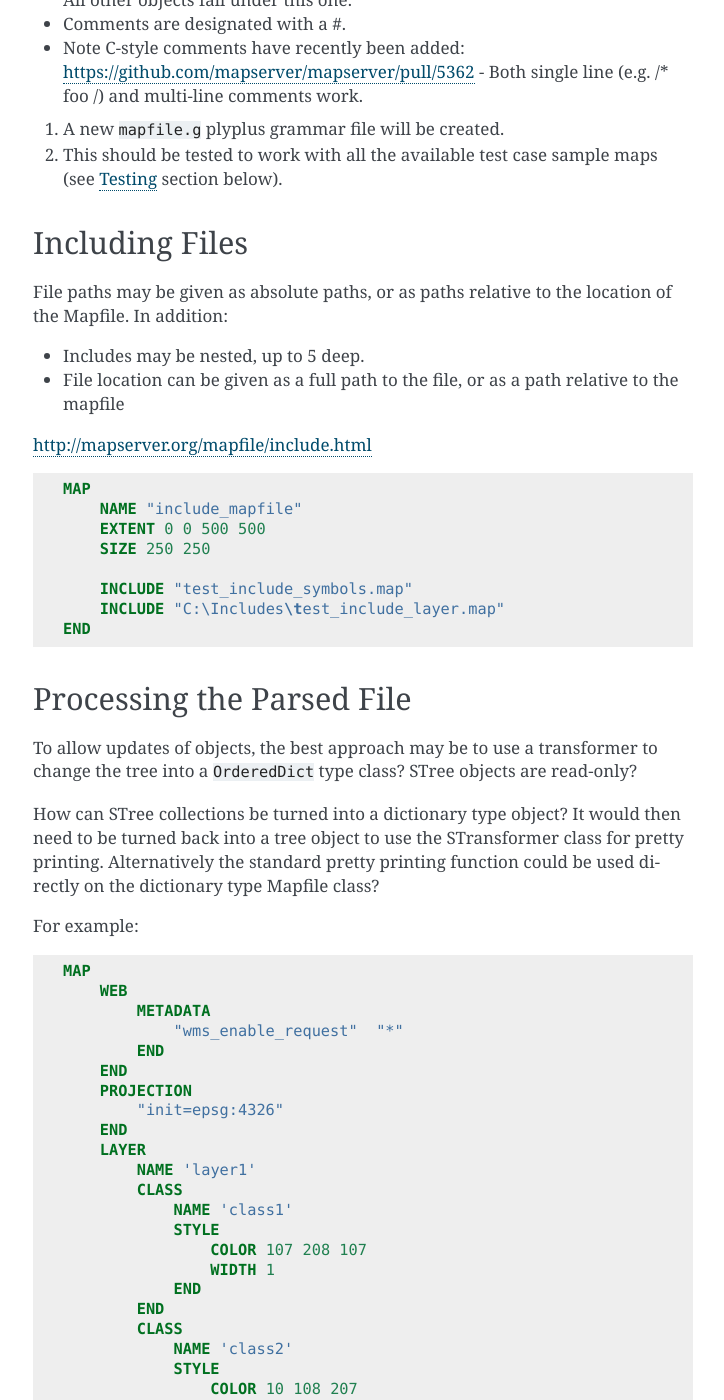
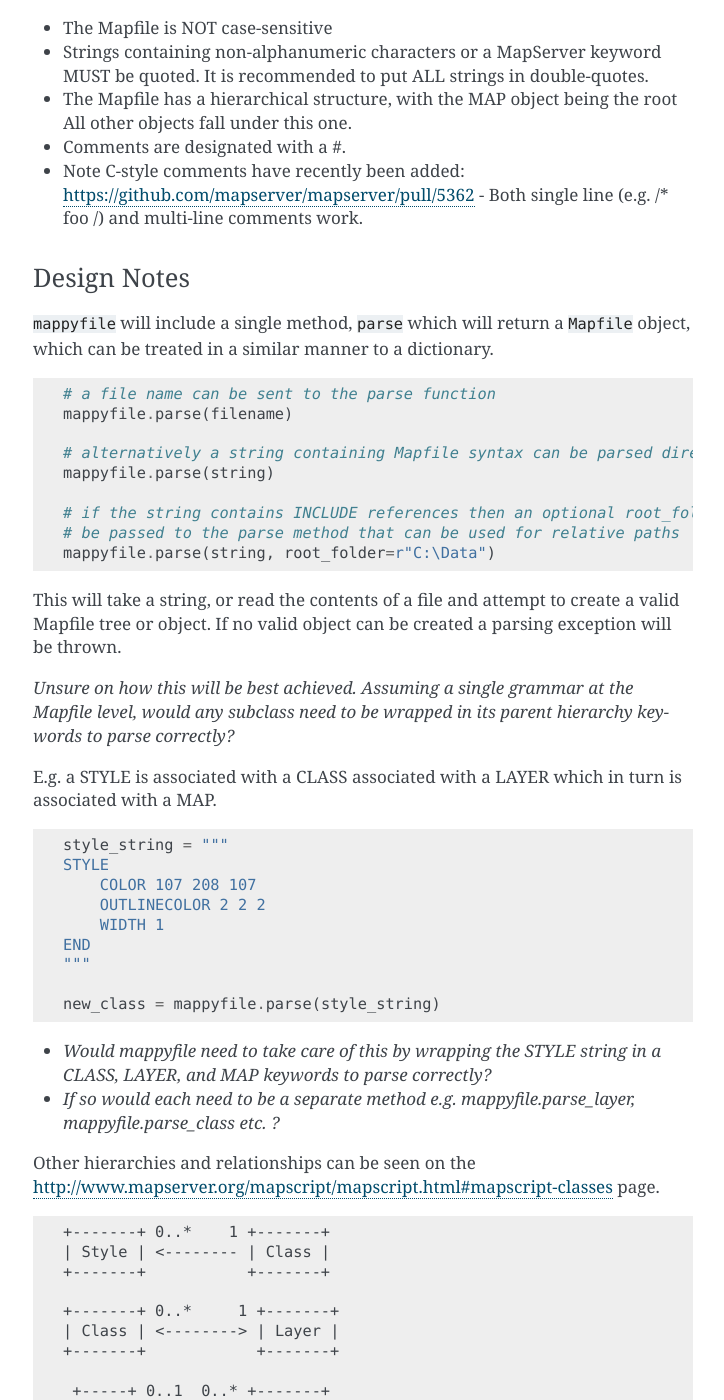
Before and after one commit to geographika/mappyfile, a Sphinx documentation site: the page built from docs/index.rst, in a window 1280 px wide and 1400 px high, scrolled down 836 px. Shown: the whole window, without its empty margins (387-1111 px from the left). Built offline with Sphinx 7.4.7, drawn with Linux system fonts in a browser that asks for light colours; some of the changed text lies outside the part shown.

```diff
--- a/docs/index.rst
+++ b/docs/index.rst
@@ -14,16 +14,21 @@ A Python library to create and modify `MapServer <http://mapserver.org/documenta
 Parsing
 -------
 
-Finding grammar keywords:
+#. A new ``mapfile.g`` plyplus grammar file will be created.
+#. This should be tested to work with all the available test case sample maps (see :ref:`testing` section below).
+
+Keywords
+++++++++
 
 + All the tokens used by MapServer are listed in the following file: https://github.com/mapserver/mapserver/blob/master/maplexer.l
   To create the grammar perhaps this file can itself be parsed to output the tokens? This would help with keeping the two projects in sync.
 + The keywords are also listed at: http://mapserver.org/mapfile/index.html
 + There is also a Lexer for code formatting used for map file code snippets at https://github.com/mapserver/docs/blob/branch-7-0/conf.py (see bottom of file)
 
+MapFiles
+++++++++
+
 Details on the structure of the Mapfile can be found at: http://mapserver.org/mapfile/index.html#notes
-
-Notes on Mapfiles:
 
 + The Mapfile is NOT case-sensitive
 + Strings containing non-alphanumeric characters or a MapServer keyword MUST be quoted. It is recommended to put ALL strings in double-quotes.
@@ -31,18 +36,71 @@ Notes on Mapfiles:
 + Comments are designated with a #.
 + Note C-style comments have recently been added: https://github.com/mapserver/mapserver/pull/5362 - Both single line (e.g. /* foo /) and multi-line comments work.
 
-#. A new ``mapfile.g`` plyplus grammar file will be created.
-#. This should be tested to work with all the available test case sample maps (see :ref:`testing` section below).
+Design Notes
+++++++++++++
+
+``mappyfile`` will include a single method, ``parse`` which will return a ``Mapfile`` object, which can be treated in a similar manner to a dictionary.
+
+.. code-block:: python
+
+    # a file name can be sent to the parse function
+    mappyfile.parse(filename)
+
+    # alternatively a string containing Mapfile syntax can be parsed directly
+    mappyfile.parse(string)
+
+    # if the string contains INCLUDE references then an optional root_folder can
+    # be passed to the parse method that can be used for relative paths
+    mappyfile.parse(string, root_folder=r"C:\Data")
+
+This will take a string, or read the contents of a file and attempt to create a valid Mapfile tree or object. If no valid object can be created a parsing exception will be thrown.
+
+*Unsure on how this will be best achieved. Assuming a single grammar at the Mapfile level, would any subclass need to be wrapped in its parent hierarchy keywords to parse correctly?*
+
+E.g. a STYLE is associated with a CLASS associated with a LAYER which in turn is associated with a MAP.
+
+.. code-block:: python
+
+    style_string = """
+    STYLE
+        COLOR 107 208 107
+        OUTLINECOLOR 2 2 2
+        WIDTH 1
+    END
+    """
+
+    new_class = mappyfile.parse(style_string)
+
++ *Would mappyfile need to take care of this by wrapping the STYLE string in a CLASS, LAYER, and MAP keywords to parse correctly?*
++ *If so would each need to be a separate method e.g. mappyfile.parse_layer, mappyfile.parse_class etc. ?*
+
+Other hierarchies and relationships can be seen on the http://www.mapserver.org/mapscript/mapscript.html#mapscript-classes page.
+
+.. code-block:: bat
+
+    +-------+ 0..*    1 +-------+
+    | Style | <-------- | Class |
+    +-------+           +-------+
+
+    +-------+ 0..*     1 +-------+
+    | Class | <--------> | Layer |
+    +-------+            +-------+
+
+     +-----+ 0..1  0..* +-------+
+     | Map | <--------> | Layer |
+     +-----+            +-------+
 
 Including Files
----------------
++++++++++++++++
 
-File paths may be given as absolute paths, or as paths relative to the location of the Mapfile. In addition:
+The parser will also need to allow for files (containing further Mapfile declarations) referenced in the Mapfile to be loaded and parsed.
 
 + Includes may be nested, up to 5 deep.
-+ File location can be given as a full path to the file, or as a path relative to the mapfile
++ File location can be given as a full path to the file, or as a path relative to the Mapfile
++ If a string is provided to the ``parse`` method, then an optional ``root_folder`` parameter can be used
+  to work with relative paths
 
-http://mapserver.org/mapfile/include.html
+See http://mapserver.org/mapfile/include.html for further details.
 
 .. code-block:: mapfile
 
@@ -58,11 +116,13 @@ http://mapserver.org/mapfile/include.html
 Processing the Parsed File
 --------------------------
 
-To allow updates of objects, the best approach may be to use a transformer to change the tree into a ``OrderedDict`` type class? STree objects are read-only?
++ *To allow updates of objects and properties would the best approach may be to use a transformer to change the tree into a OrderedDict type class?
+  STree objects are read-only?*
++ *How can STree collections be turned into a nested dictionary type object? It would then need to be turned back into a tree object
+   to use the STransformer class for pretty printing and creating diagrams. Alternatively a pretty printing function could be used directly on the dictionary type Mapfile class?* The pydot diagrams however are a nice feature.
++ Could one approach be to write the dict to a Mapfile string and reparse this for diagrams?
 
-How can STree collections be turned into a dictionary type object? It would then need to be turned back into a tree object to use the STransformer class for pretty printing. Alternatively the standard pretty printing function could be used directly on the dictionary type Mapfile class?
-
-For example:
+For example taking the Mapfile below:
 
 .. code-block:: mapfile
 
@@ -103,10 +163,7 @@ For example:
         END
     END
 
-Would become a nested dictionary similar to below. Note the use of an index for a key where objects have no ``NAME`` properties. These are
-ignored when outputting the representation back to a Mapfile.
-
-Most objects have a set of key/value pairs. ``PROJECTION`` however should be treated as a list (see http://www.mapserver.org/mapfile/projection.html).
+Would become a nested dictionary similar to below.
 
 .. code-block:: python
 
@@ -159,69 +216,34 @@ Most objects have a set of key/value pairs. ``PROJECTION`` however should be tre
       }
     }
 
-``mappyfile`` will include a single method, ``parse`` which will return a ``Mapfile`` object, which can be treated in a similar manner to a dictionary.
+Notes on the above:
 
-.. code-block:: python
++ Objects that can have multiple instances in a Mapfile will be stored as a OrderedDict of Dicts (as order is important).
+  The ``NAME`` value of the object will be used for the key. If this is not present then the index can be used.  These keys ignored when outputting
+  the representation back to a Mapfile.
++ Most objects have a set of key/value pairs. ``PROJECTION`` however should be treated as a list
+  (see http://www.mapserver.org/mapfile/projection.html).
 
-    mappyfile.parse(string)
+Implementation Notes
+++++++++++++++++++++
 
-This will take a string and attempt to create a valid Mapfile object. If no valid object can be created a parsing exception will be thrown.
++ Use iterators for the dicts? See http://stackoverflow.com/a/4391722/179520 for making these iterators.
++ If iterators are used then they will need to be converted to lists when accessed
 
-*Unsure on how this will be best achieved. Assuming a single grammar at the Mapfile level, would any subclass need to be wrapped in its parent hierarchy to parse correctly?*
+  .. code-block:: python
 
-E.g. a STYLE is associated with a CLASS associated with a LAYER which in turn is associated with a MAP. Other hierarchies and relationships can be seen
-on the http://www.mapserver.org/mapscript/mapscript.html#mapscript-classes page.
+	  # depending on if an iterator approach is used may need to do something like the below
+	  layers = list(d.items()) # for Python 3 and iterator approach- http://stackoverflow.com/questions/10058140/accessing-items-in-a-ordereddict
 
-.. code-block:: bat
-
-    +-------+ 0..*    1 +-------+
-    | Style | <-------- | Class |
-    +-------+           +-------+
-
-    +-------+ 0..*     1 +-------+
-    | Class | <--------> | Layer |
-    +-------+            +-------+
-
-     +-----+ 0..1  0..* +-------+
-     | Map | <--------> | Layer |
-     +-----+            +-------+
-
-.. code-block:: python
-
-    style_string = """
-    STYLE
-        COLOR 107 208 107
-        OUTLINECOLOR 2 2 2
-        WIDTH 1
-    END
-    """
-
-    new_class = mappyfile.parse(style_string)
-
-*Would the library need to take care of this by wrapping the string in a CLASS, LAYER, and MAP keywords to parse correctly?*
-
-*If so would each need to be a separate method e.g. mappyfile.parse_layer, mappyfile.parse_class etc. ?*
-
-For objects that can have multiple instances in a Mapfile, they will be stored as a OrderedDict of Dicts (as order is important).
-The NAME value will be used for the key. If this is not present then the index can be used.
-
-See http://stackoverflow.com/a/4391722/179520 for making these iterators.
-
-.. code-block:: python
-
-	# depending on if an iterator approach is used may need to do something like the below
-	layer1 = list(d.items())[0] # for Python 3 - http://stackoverflow.com/questions/10058140/accessing-items-in-a-ordereddict
-
-May make use of https://github.com/bcj/AttrDict to allow property-like access to dictionary objects.
++ Could make use of https://github.com/bcj/AttrDict to allow property-like access to dictionary objects (see proposed API examples below)?
 
 API Examples
 ------------
 
-The API is based on Python's configparser API.
-https://docs.python.org/3/library/configparser.html#mapping-protocol-access
+This section details the proposed use of the ``mappyfile`` library. The API will be similar to Python's `configparser API <https://docs.python.org/3/library/configparser.html#mapping-protocol-access>`_.
 
 + all keys will be lower case
-+ all values will be returned as strings by default from the parsing?
++ all values will be returned as strings by default from the parsing (assume this is the case, or could convert integers etc.)
 
 Accessing Values
 ++++++++++++++++
@@ -231,7 +253,7 @@ Accessing Values
     import mappyfile
 
     mf = r"C:\MapFiles\example.map"
-    mapfile = mappyfile.parse(mf) # will accept a filename or a string
+    mapfile = mappyfile.parse(mf) # parse will accept a filename or a string
 
     # print the map name
     print(mapfile["name"]) # would output "MyMap"
@@ -248,6 +270,13 @@ Accessing Values
     for c in classes:
         print(c["name"])
 
+    # if the AttrDict approach is taken then the following could also be used
+    # could be added for a more polished version
+
+    print(mapfile.name)
+    layer2 = layers.layer2
+    print(layer2.classes[0].name)
+
 Modifying Values
 ++++++++++++++++
 
@@ -315,12 +343,11 @@ Adding a new class to a layer:
     new_class = mappyfile.parse(new_class_string)
     layer["classes"].insert(1, new_class) # can insert the new class at any index
 
-Multiple objects can also be parsed:
+Multiple objects can also be parsed and inserted:
 
 .. code-block:: python
 
-    layers = mapfile["layers"]
-    layer = layers.items()[0]
+    layer = mapfile["layers"][0]
 
     new_styles_string = """
     STYLE
@@ -415,9 +444,7 @@ Output:
     END
 
 Hierarchy
----------
-
-http://mapserver.org/mapscript/mapscript.html#mapscript-classes
++++++++++
 
 Once a Mapfile can be parsed a nice diagram showing the full structure of a Mapfile can be generated similar to the one at https://github.com/erezsh/plyplus#working-with-the-python-ast-using-the-builtin-python-grammar:
 
```
Also changed, not shown: other parts of docs/index.rst (+7 -6 lines).
